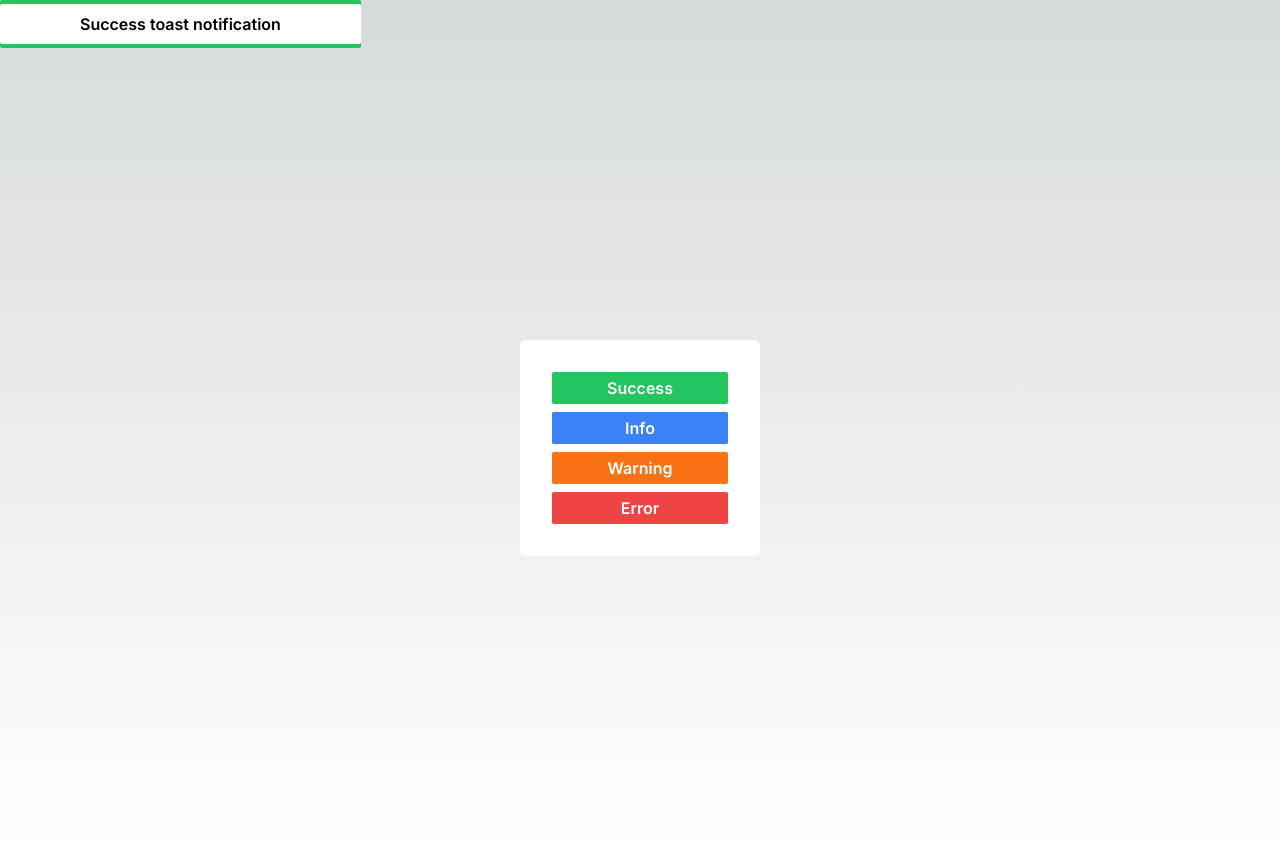
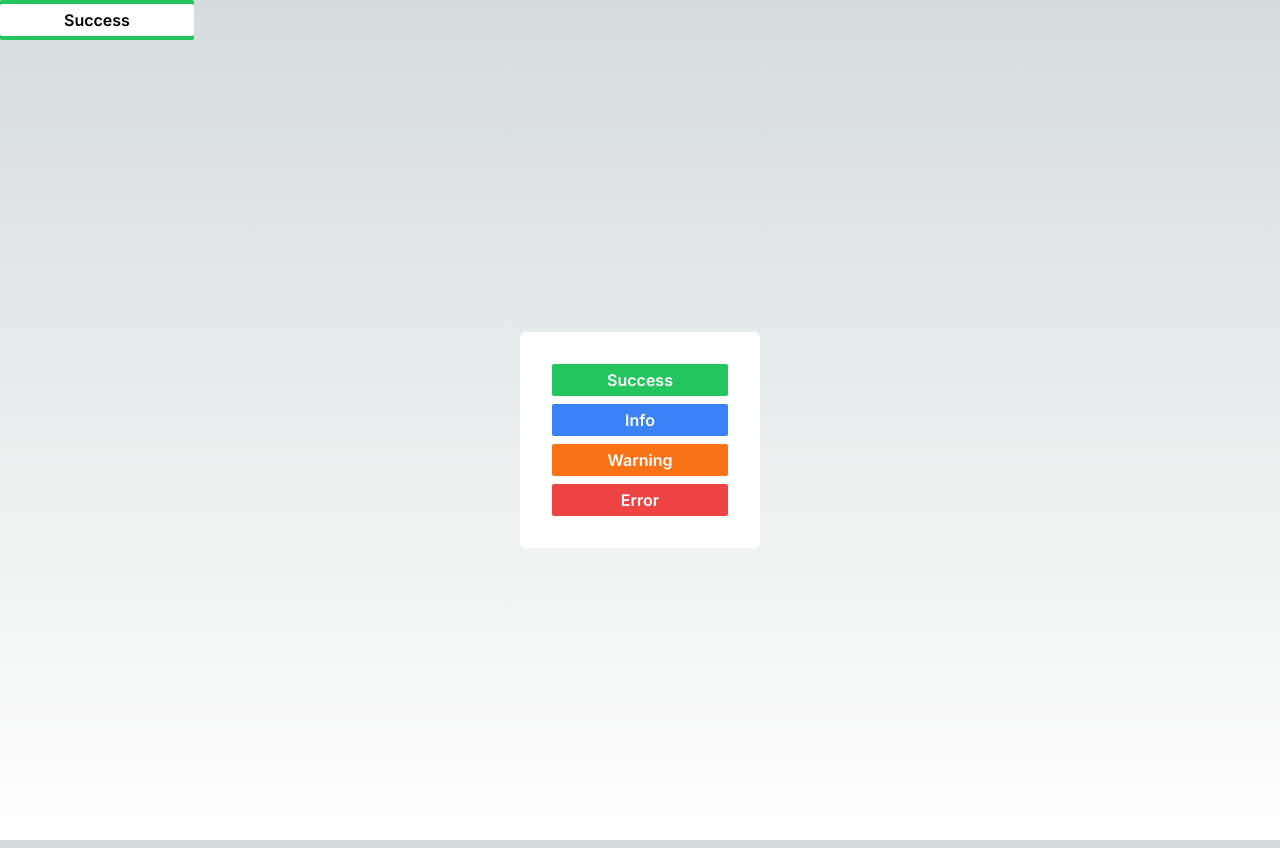
Before and after one commit to ainunnfh/toast-notification-component, a Next.js app: page / in a window 1280 px wide. Built offline with nearby package versions, Linux system fonts and the light colour scheme.

Commit message:
💄update (Toast): rename text

```diff
--- a/src/components/Toast.tsx
+++ b/src/components/Toast.tsx
@@ -3,8 +3,8 @@ import React from "react";
 const Toast = () => {
   return (
     <div className="bg-green-500 inline-block py-1 rounded-sm">
-      <div className="bg-white text-black inline-block px-20 py-2 rounded-sm font-semibold">
-        Success toast notification
+      <div className="bg-white text-black inline-block px-16 py-1 rounded-sm font-semibold">
+        Success
       </div>
     </div>
   );
```
